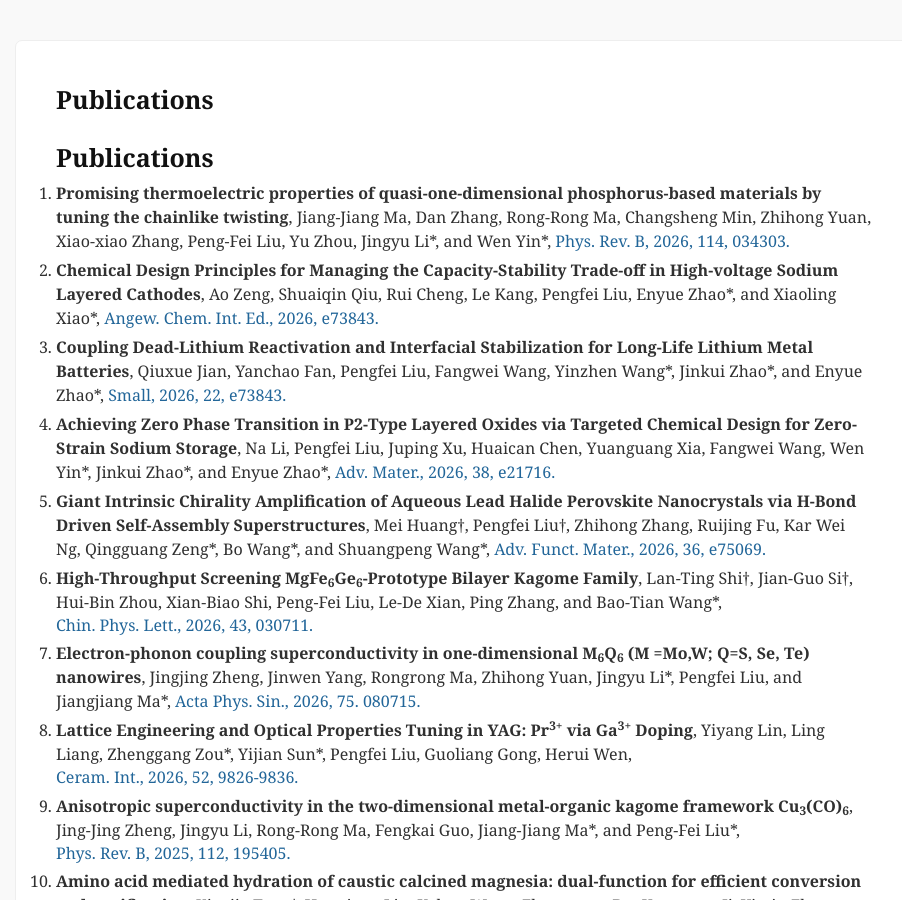
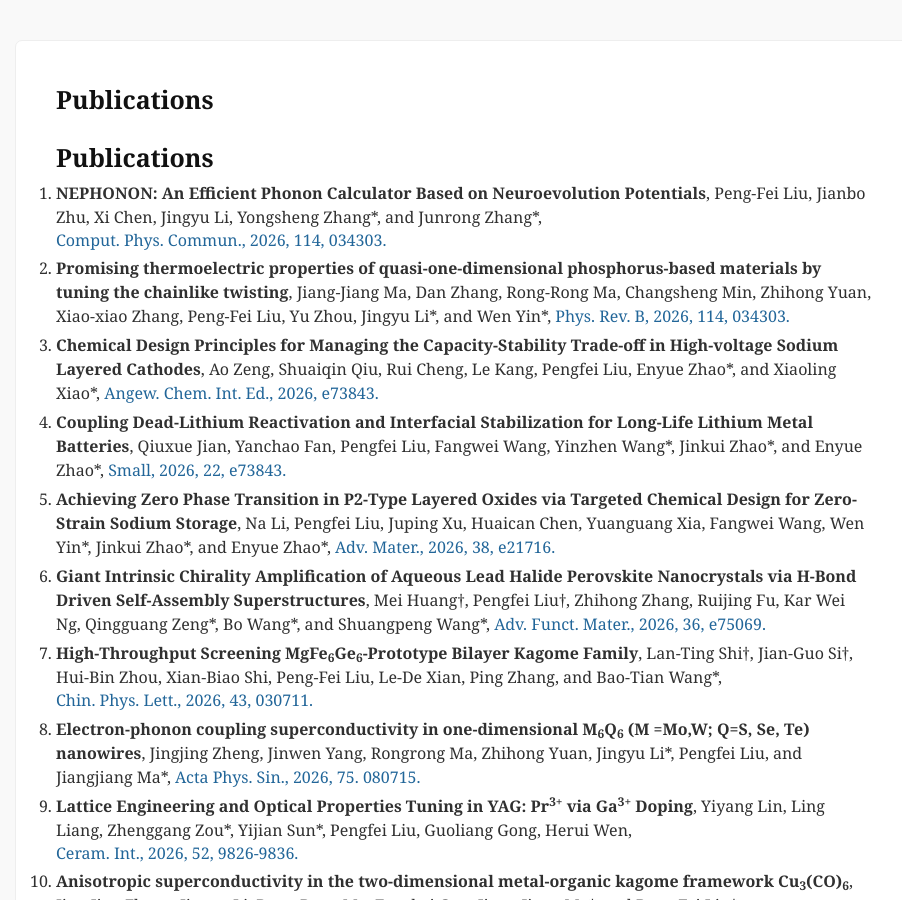
Before and after one commit to comatphys/comatphys.github.io, a Jekyll site: the page built from cv_md/publication.md, in a window 1280 px wide and 900 px high. Shown: the whole window, without its empty margins (175-1077 px from the left). Built offline with Jekyll 4.4.1, drawn with Linux system fonts in a browser that asks for light colours; our own code applies the rules of GitHub Pages for plain Markdown files; comment, search, counter and statistics services are not loaded.

Commit message:
Update publication.md

```diff
--- a/cv_md/publication.md
+++ b/cv_md/publication.md
@@ -1,4 +1,8 @@
 # Publications
+
+1. **NEPHONON: An Efficient Phonon Calculator Based on Neuroevolution Potentials**,
+Peng-Fei Liu, Jianbo Zhu, Xi Chen, Jingyu Li, Yongsheng Zhang\*, and Junrong Zhang\*,
+[Comput. Phys. Commun., 2026, 114, 034303.](https://doi.org/10.1103/p2g3-ftty)
 
 1. **Promising thermoelectric properties of quasi-one-dimensional phosphorus-based materials by tuning the chainlike twisting**,
 Jiang-Jiang Ma, Dan Zhang, Rong-Rong Ma, Changsheng Min, Zhihong Yuan, Xiao-xiao Zhang, Peng-Fei Liu, Yu Zhou, Jingyu Li\*, and Wen Yin\*,
```
